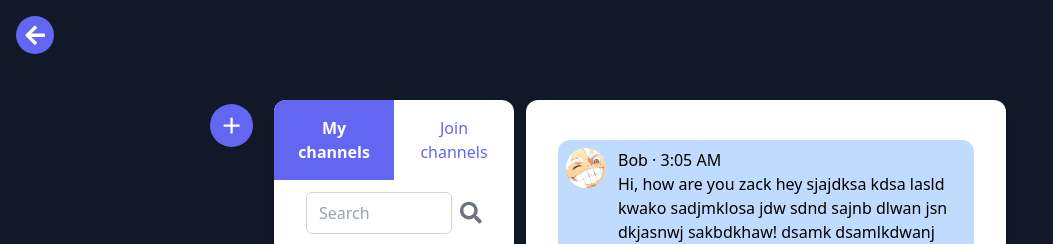
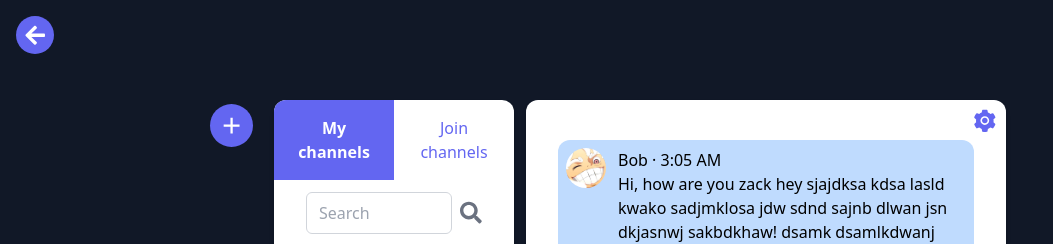
Before and after one commit to zackarydevove/transcendence, a React (Create React App) app in the folder client/: page /chat in a window 1280 px wide. Shown: the top 244 px of the page, without its empty margins (0-1053 px from the left). Built offline with nearby package versions, Linux system fonts and the light colour scheme.

Commit message:
add setting to the chat

```diff
--- a/client/src/pages/Chat.tsx
+++ b/client/src/pages/Chat.tsx
@@ -1,6 +1,7 @@
 import React, { useState, ChangeEvent } from 'react';
 import { FaLock, FaTrophy, FaSearch } from 'react-icons/fa';
 import { BiPlus, BiSolidSend } from 'react-icons/bi';
+import { AiFillSetting, AiOutlineClose } from 'react-icons/ai';
 import BackButton from '../components/BackButton';
 
 interface Group {
@@ -10,6 +11,7 @@ interface Group {
 const Chat: React.FC = () => {
     const [search, setSearch] = useState<string>('');
     const [createOpen, setCreateOpen] = useState<boolean>(false);
+    const [settings, setSettings] = useState<boolean>(false);
     const [userChannels, setUserChannels] = useState<boolean>(true);
     const [groupType, setGroupType] = useState<string>('public');
     const [password, setPassword] = useState<string>('');
@@ -191,7 +193,30 @@ const Chat: React.FC = () => {
 
 
                 {/* Right : Chat */}
-                <div className='flex flex-col bg-white rounded-xl shadow-md p-8 h-full w-2/4'>
+
+                    {
+                        settings ?
+
+                        <div className='relative flex flex-col bg-white rounded-xl shadow-md p-8 h-full w-2/4'>
+
+                            {/* Close setting button */}
+                            <div className='absolute top-2 right-2 cursor-pointer'
+                                onClick={() => setSettings(false)}>
+                                <AiOutlineClose size={'1.6em'} className='text-indigo-500 hover:text-indigo-600'/>
+                            </div>
+
+                        </div>
+
+                        :
+
+                        <div className='relative flex flex-col bg-white rounded-xl shadow-md p-8 h-full w-2/4'>
+
+
+                            {/* Setting button */}
+                            <div className='absolute top-2 right-2 cursor-pointer'
+                                onClick={() => setSettings(true)}>
+                                <AiFillSetting size={'1.6em'} className='text-indigo-500 hover:text-indigo-600'/>
+                            </div>
 
                             {/* Chat messages */}
                             <div className='flex flex-col h-full w-full overflow-y-auto mb-4'>
@@ -223,8 +248,9 @@ const Chat: React.FC = () => {
                                 <input className='mr-2 w-full px-3 py-2 border border-gray-300 rounded-md focus:outline-none focus:border-indigo-500' placeholder='Type a message' />
                                 <BiSolidSend className='text-indigo-500' size='1.5em'/>
                             </div>
+                        </div>
 
-                </div>
+                    }
 
             </div>
 
```
Lines whose indentation alone changed are shown as unchanged.
